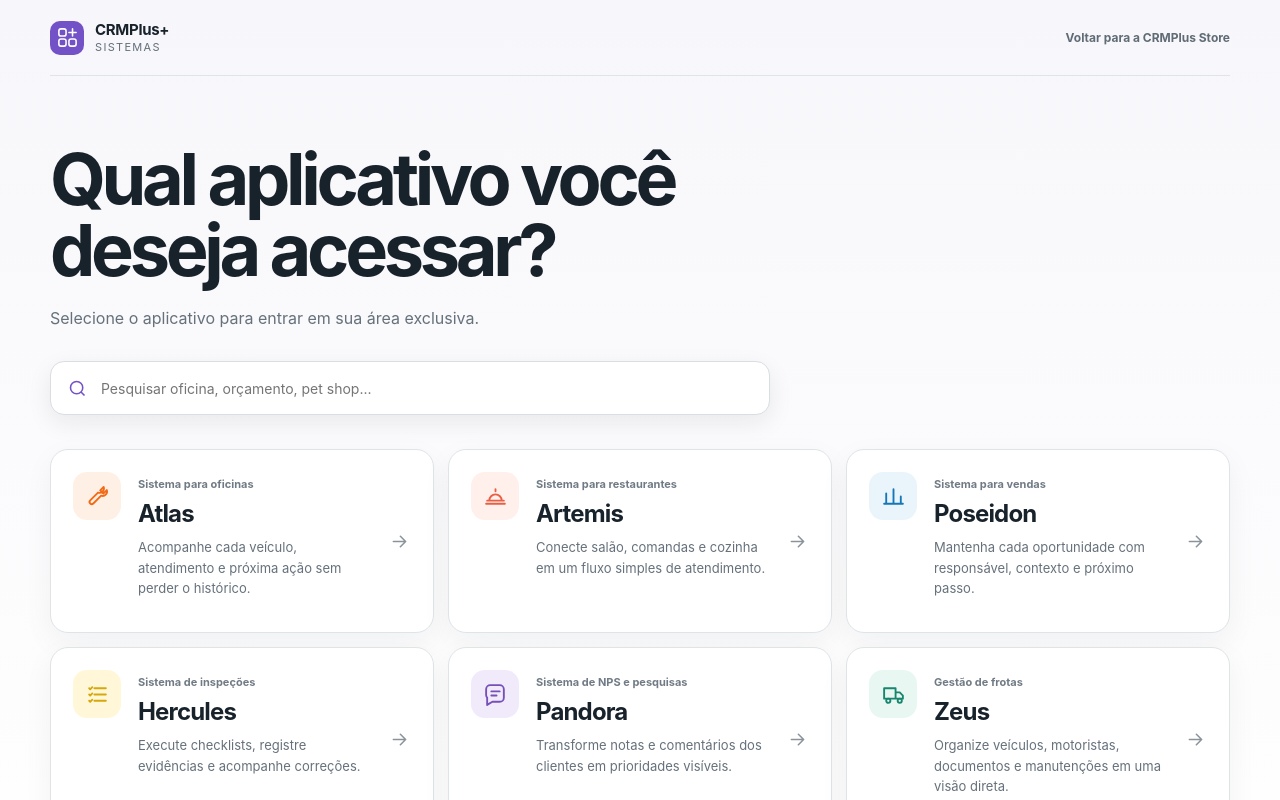
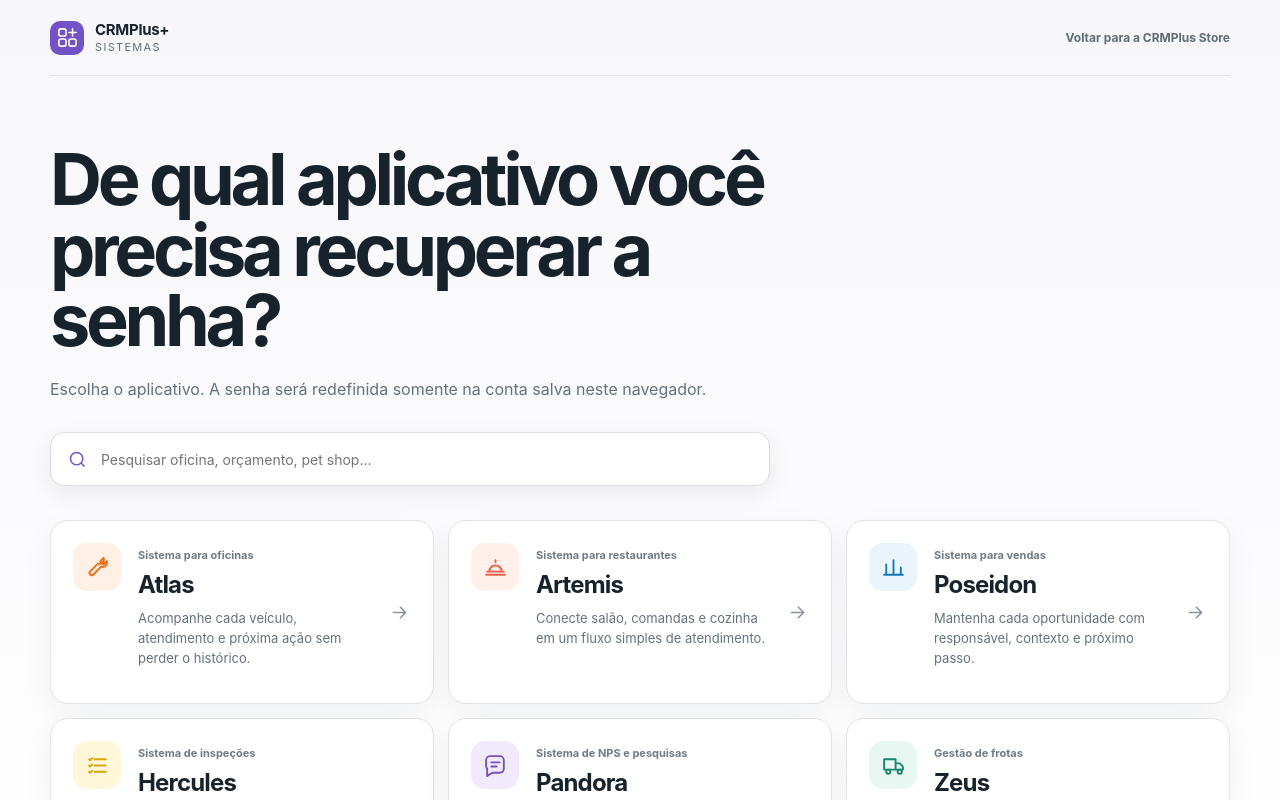
Before and after one commit to aruanmf446-hub/crmplus, a Next.js app: page /recuperar-senha in a window 1280 px wide. Shown: the top 800 px of the page. Built offline with nearby package versions, Linux system fonts and the light colour scheme.

Commit message:
Corrigir seleção de recuperação de senha

```diff
--- a/components/AppSelector.tsx
+++ b/components/AppSelector.tsx
@@ -8,7 +8,9 @@ import { normalizeSearch } from "@/lib/storefront";
 import { Brand } from "./Brand";
 import { ProductIcon } from "./ProductIcon";
 
-export function AppSelector({ mode }: { mode: "signup" | "login" | "forgot" }) {
+type Mode = "signup" | "login" | "forgot";
+
+export function AppSelector({ mode }: { mode: Mode }) {
   const [query, setQuery] = useState("");
   const filtered = useMemo(() => {
     const normalized = normalizeSearch(query);
@@ -16,13 +18,21 @@ export function AppSelector({ mode }: { mode: "signup" | "login" | "forgot" }) {
     return products.filter((product) => normalizeSearch(`${product.name} ${product.shortName} ${product.category} ${product.description}`).includes(normalized));
   }, [query]);
 
-  const heading = mode === "signup" ? "Em qual aplicativo você deseja criar sua conta?" : "Qual aplicativo você deseja acessar?";
+  const heading = mode === "signup"
+    ? "Em qual aplicativo você deseja criar sua conta?"
+    : mode === "forgot"
+      ? "De qual aplicativo você precisa recuperar a senha?"
+      : "Qual aplicativo você deseja acessar?";
+
   const description = mode === "signup"
     ? "Escolha o produto que corresponde à rotina da sua empresa."
-    : "Selecione o aplicativo para entrar em sua área exclusiva.";
+    : mode === "forgot"
+      ? "Escolha o aplicativo. A senha será redefinida somente na conta salva neste navegador."
+      : "Selecione o aplicativo para entrar em sua área exclusiva.";
 
   function appHref(slug: string) {
     if (mode === "signup") return `/sistemas/${slug}?modo=criar-conta`;
+    if (mode === "forgot") return `/sistemas/${slug}?modo=recuperar-senha`;
     return `/sistemas/${slug}`;
   }
 
@@ -34,7 +44,7 @@ export function AppSelector({ mode }: { mode: "signup" | "login" | "forgot" }) {
         <p>{description}</p>
         <label className="app-selector-search">
           <svg viewBox="0 0 24 24" aria-hidden="true"><circle cx="11" cy="11" r="7" /><path d="m20 20-4-4" /></svg>
-          <input value={query} onChange={(event) => setQuery(event.target.value)} placeholder="Pesquisar oficina, orçamento, pet shop..." />
+          <input value={query} onChange={(event) => setQuery(event.target.value)} placeholder="Pesquisar oficina, orçamento, pet shop..." aria-label="Pesquisar aplicativo" />
         </label>
       </section>
       <section className="app-selector-grid" aria-label="Aplicativos disponíveis">
```
